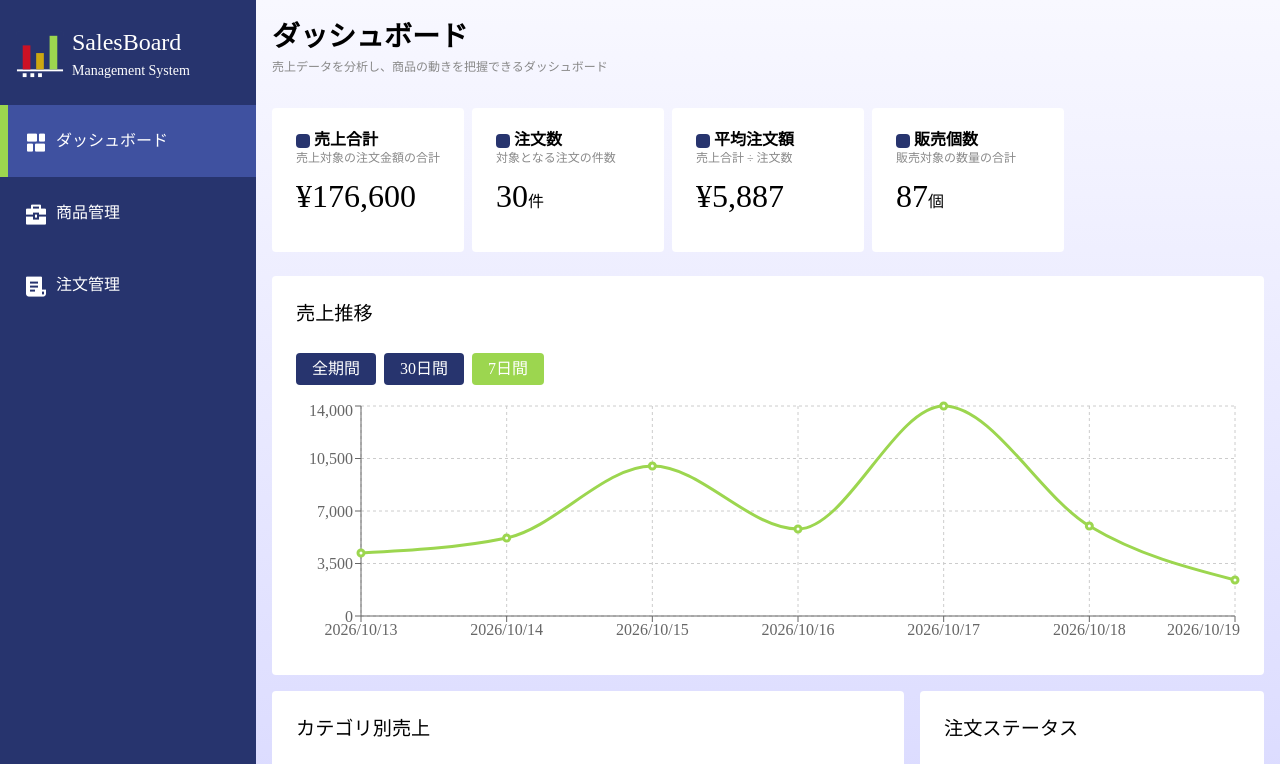
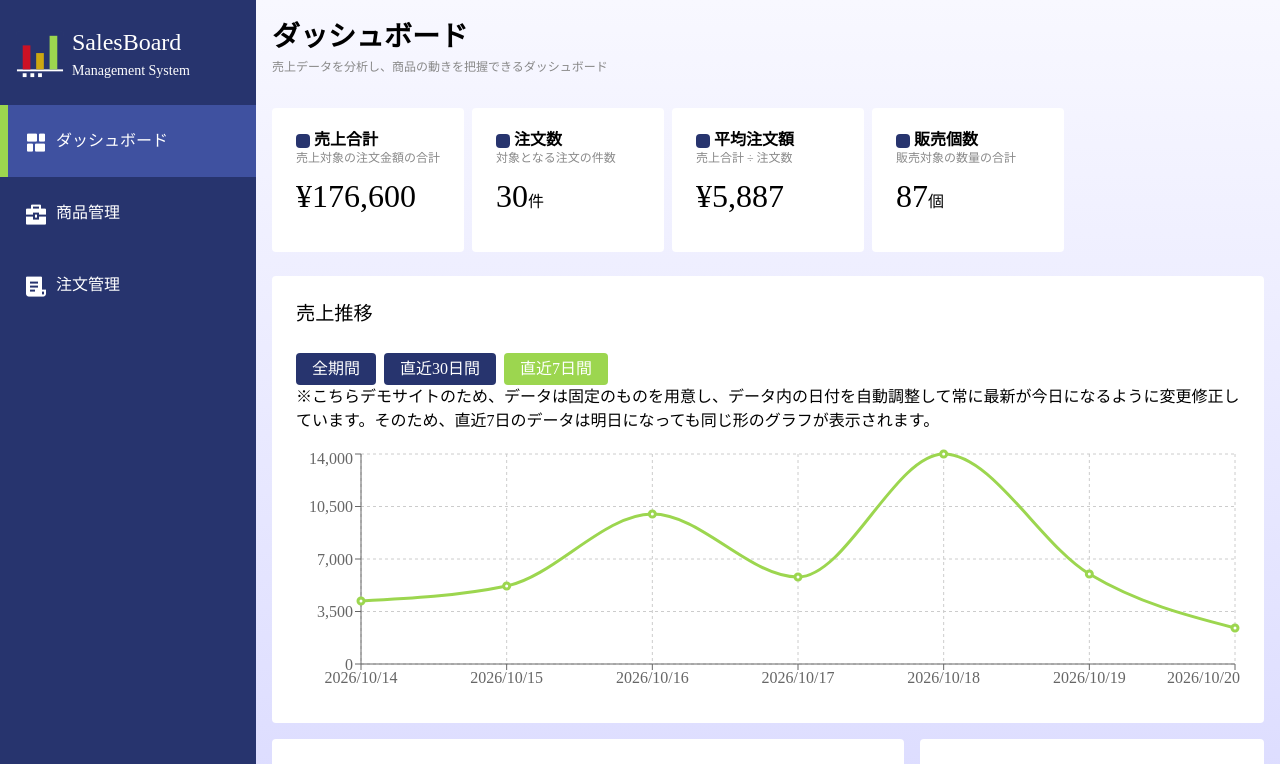
Before and after one commit to kakiikada/demo_dashboard, a React (Vite) app: page / in a window 1280 px wide. Shown: the top 764 px of the page. Built offline with nearby package versions, Linux system fonts and the light colour scheme.

Commit message:
売上推移のグラフの修正

```diff
--- a/src/components/parts/SalesChart.tsx
+++ b/src/components/parts/SalesChart.tsx
@@ -12,7 +12,42 @@ import {
   CartesianGrid,
 } from "recharts";
 
-const salesByDate = ordersData
+ // サンプル注文の日付を今日に合わせて調整
+const latestOrderDate = ordersData.reduce(
+  (latest, order) =>
+    order.orderDate > latest ? order.orderDate : latest,
+  ordersData[0].orderDate
+);
+
+// 今日の日付（時刻を除く）
+const today = new Date();
+today.setHours(0, 0, 0, 0);
+
+// 最新注文日と今日の差を計算
+const latestDate = new Date(`${latestOrderDate}T00:00:00`);
+const dayOffset = Math.round(
+  (today.getTime() - latestDate.getTime()) /
+    (1000 * 60 * 60 * 24)
+);
+
+// 注文内容はそのまま、日付だけ調整
+const adjustedOrdersData = ordersData.map((order) => {
+  const date = new Date(`${order.orderDate}T00:00:00`);
+  date.setDate(date.getDate() + dayOffset);
+
+  const year = date.getFullYear();
+  const month = String(date.getMonth() + 1).padStart(2, "0");
+  const day = String(date.getDate()).padStart(2, "0");
+
+  return {
+    ...order,
+    orderDate: `${year}-${month}-${day}`,
+  };
+});
+const salesByDate = adjustedOrdersData
+
+// const salesByDate = ordersData
+
 // キャンセル削除
 .filter((order) => order.status !== "cancelled")
   .reduce<{ date: string; sales: number }[]>((result, order) => {
@@ -49,10 +84,40 @@ const salesByDate = ordersData
   function SalesChart() {
     //期間切り替え
     const [period, setPeriod] = useState<7 | 30 | "all">(7);
-    const filteredSalesData =
-    period === "all"
-      ? salesByDate
-      : salesByDate.slice(-period);
+const filteredSalesData = (() => {
+  if (period === "all") {
+    return salesByDate;
+  }
+
+  const today = new Date();
+  today.setHours(0, 0, 0, 0);
+
+  const result: { date: string; sales: number }[] = [];
+
+  // 今日を含めて7日間・30日間の日付を作る
+  for (let i = period - 1; i >= 0; i--) {
+    const date = new Date(today);
+    date.setDate(today.getDate() - i);
+
+    const dateString = [
+      date.getFullYear(),
+      String(date.getMonth() + 1).padStart(2, "0"),
+      String(date.getDate()).padStart(2, "0"),
+    ].join("-");
+
+    // その日に売上データがあるか探す
+    const existing = salesByDate.find(
+      (item) => item.date === dateString
+    );
+
+    result.push({
+      date: dateString,
+      sales: existing ? existing.sales : 0,
+    });
+  }
+
+  return result;
+})();
   return (
     <>
     <div className="graphBtnList">
@@ -66,15 +131,16 @@ const salesByDate = ordersData
             onClick={() => setPeriod(30)}
             className={`btn ${period === 30 ? "active" : ""}`}
         >
-            30日間
+            直近30日間
         </button>
         <button
             onClick={() => setPeriod(7)}
             className={`btn ${period === 7 ? "active" : ""}`}
         >
-            7日間
+            直近7日間
         </button>
     </div>
+    <p>※こちらデモサイトのため、データは固定のものを用意し、データ内の日付を自動調整して常に最新が今日になるように変更修正しています。そのため、直近7日のデータは明日になっても同じ形のグラフが表示されます。</p>
     <div className="space-s" style={{ width: "100%", height: 250 }}>
       <ResponsiveContainer width="100%" height="100%">
         <LineChart data={filteredSalesData}>
```
